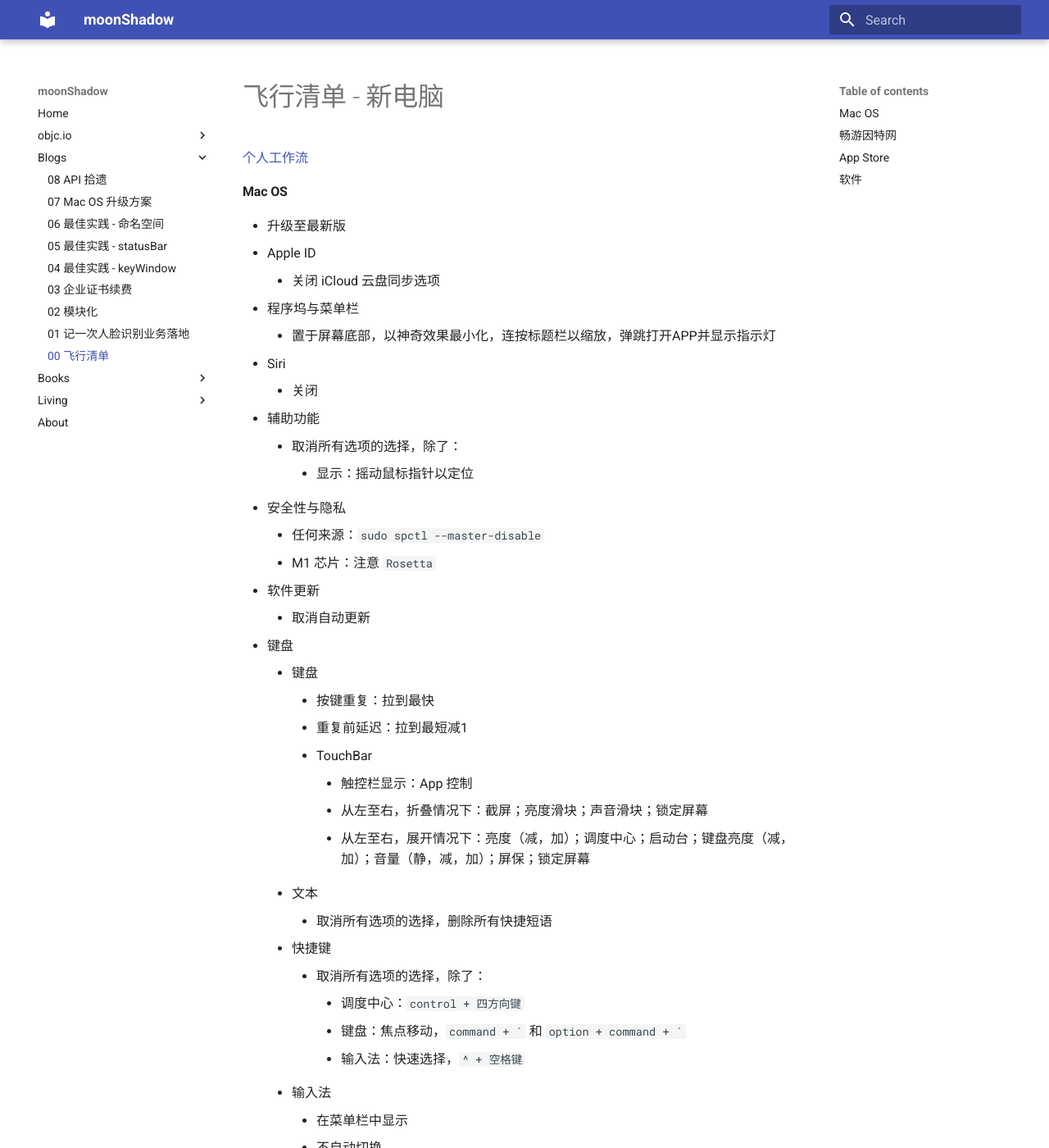
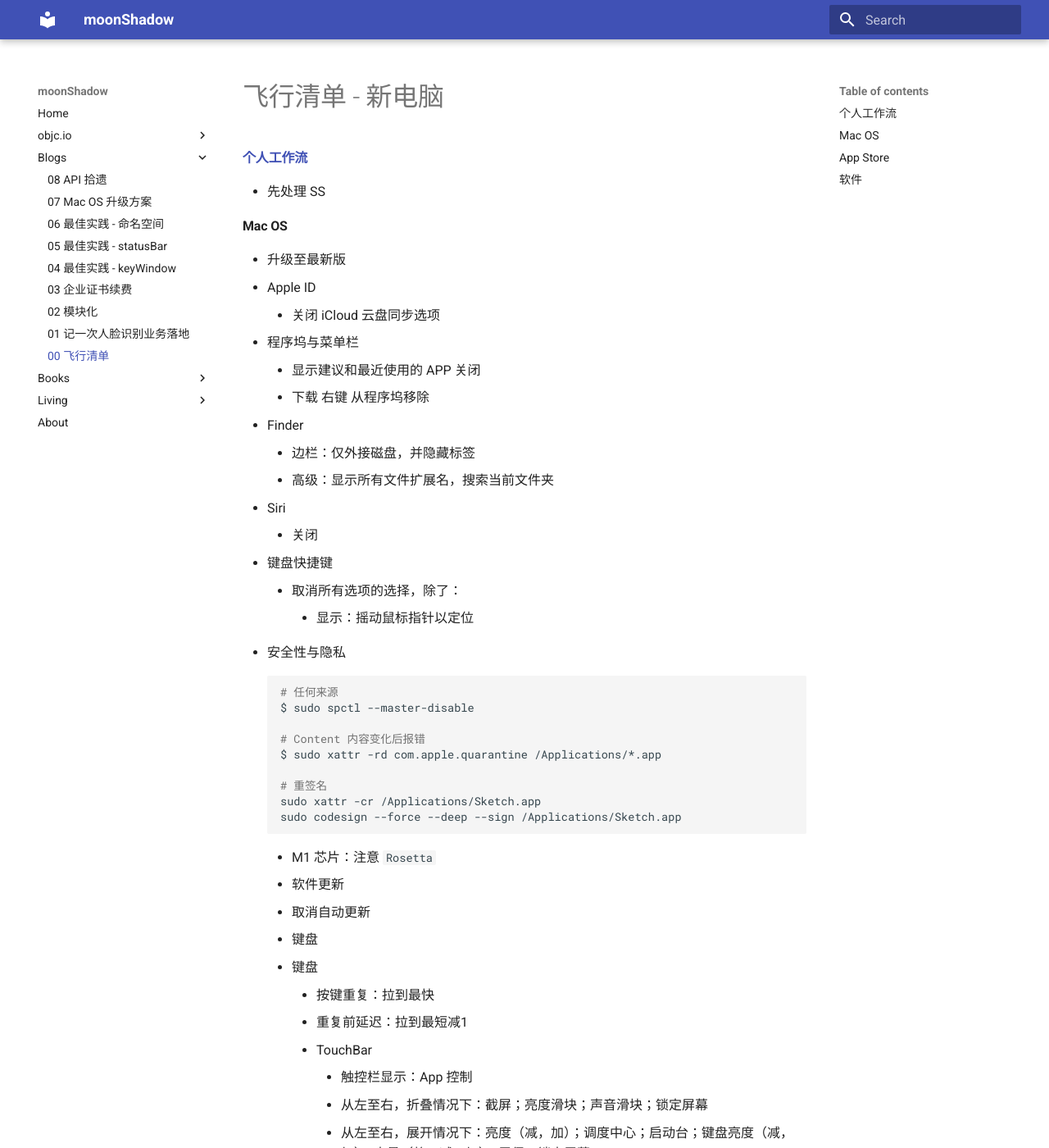
Before and after one commit to darkThanBlack/darkThanBlack.github.io, an MkDocs documentation site: the page built from docs/blogs/00-checklist.md, in a window 1280 px wide and 1400 px high. Shown: the whole window at 82% size. Built offline with MkDocs 1.6.1 and Material for MkDocs 9.7.7, drawn with Linux system fonts in a browser that asks for light colours; some of the changed text lies outside the part shown.

Commit message:
[feat] update checklist

````diff
--- a/docs/blogs/00-checklist.md
+++ b/docs/blogs/00-checklist.md
@@ -1,6 +1,10 @@
 # 飞行清单 - 新电脑
 
-[个人工作流](https://github.com/darkThanBlack/MOONWorkflow)
+
+
+#### [个人工作流](https://github.com/darkThanBlack/MOONWorkflow)
+
+* 先处理 SS
 
 
 
@@ -10,14 +14,31 @@
 * Apple ID
     * 关闭 iCloud 云盘同步选项
 * 程序坞与菜单栏
-    * 置于屏幕底部，以神奇效果最小化，连按标题栏以缩放，弹跳打开APP并显示指示灯
+    * 显示建议和最近使用的 APP  关闭
+    * 下载 右键 从程序坞移除
+* Finder
+
+    * 边栏：仅外接磁盘，并隐藏标签
+    * 高级：显示所有文件扩展名，搜索当前文件夹
+
 * Siri
     * 关闭
-* 辅助功能
+* 键盘快捷键
     * 取消所有选项的选择，除了：
         * 显示：摇动鼠标指针以定位
 * 安全性与隐私
-    * 任何来源：``sudo spctl --master-disable``
+    ```shell
+    # 任何来源
+    $ sudo spctl --master-disable
+
+    # Content 内容变化后报错
+    $ sudo xattr -rd com.apple.quarantine /Applications/*.app
+
+    # 重签名
+    sudo xattr -cr /Applications/Sketch.app
+    sudo codesign --force --deep --sign /Applications/Sketch.app
+    ```
+
     * M1 芯片：注意 ``Rosetta``
 * 软件更新
     * 取消自动更新
@@ -62,23 +83,14 @@
         * 防止自动进入睡眠
         * 唤醒以供网络访问
 * 共享
-    * 电脑名称：
-        * ``moon`` + ``personal / 公司简拼`` + ``iphone / mbp / mac`` + `` 13/14/15`` ``intel / M1``+ ``2017 / 2022``，中划线连接
-
-
-
-#### 畅游因特网
-
-* KcpTun + SS_NG，[个人工作流](https://github.com/darkThanBlack/MOONWorkflow)
+    * 电脑名称
 
 
 
 #### App Store
 
-* QQ，微信，钉钉，WPS Office，网易云音乐
-* Xcode
-    * 安装完成后，手动设置 ``command-line-tools`` 路径。
-* Transporter
+* QQ，微信，钉钉，WPS Office，网易云音乐，Transporter
+* Xcode 和 模拟器环境 单独下载 / 用 U 盘
 
 
 
@@ -102,15 +114,6 @@
         * 高级
             * 模糊音：``z=zh, c=ch, s=sh``
             * 关闭自定义表情，关闭 TouchBar，关闭版本更新
-* [Alfred](https://macwk.com/soft/alfred-4)
-    * [个人工作流](https://github.com/darkThanBlack/MOONWorkflow)
-* [Karabiner](https://karabiner-elements.pqrs.org/)
-    * 配置：
-* [Typora](https://macwk.com/soft/typora)
-    * [PicGo](https://picgo.github.io/PicGo-Doc/zh/guide/#%E4%B8%8B%E8%BD%BD%E5%AE%89%E8%A3%85)
-        * 配置：``~/Library/Application Support/picgo/data.json``
-* [iTerm2](https://iterm2.com/downloads.html)
-    * 配置：指定目录
 * [Charles](https://www.charlesproxy.com/download/)
     * 配置：
-* VSCode
+* [VSCode](https://code.visualstudio.com/)
````
